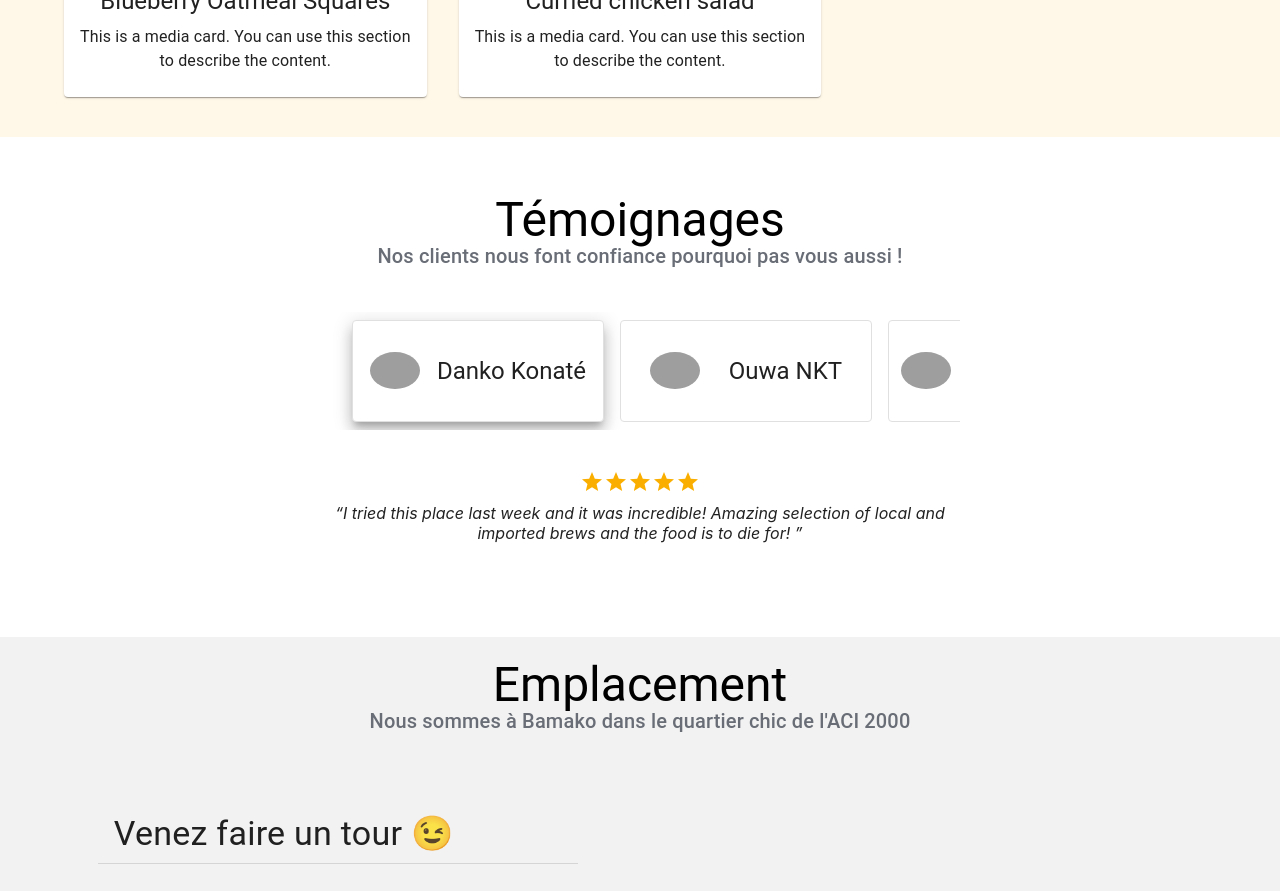
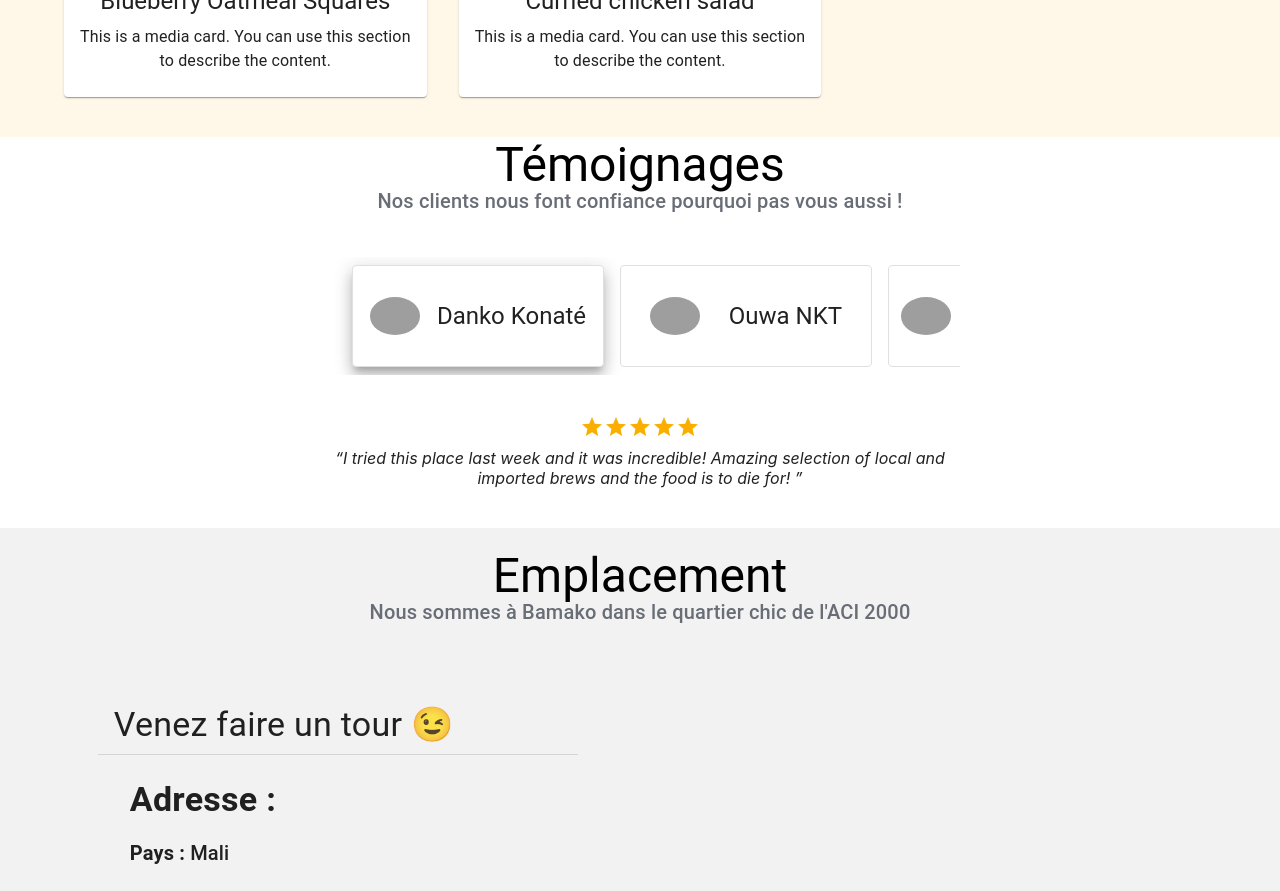
Before and after one commit to mamadou-niakate/feelfresh, a React (Create React App) app: page / in a window 1280 px wide. Shown: the part 2560-3451 px from the top of the page. Built offline with nearby package versions, Linux system fonts and the light colour scheme; grey boxes are pictures that could not be loaded.

Commit message:
manage scrolling smoothly  to a section when click on a menu link

```diff
--- a/src/Testimanial/Testimonial.js
+++ b/src/Testimanial/Testimonial.js
@@ -8,14 +8,8 @@ import SectionSubtitle from '../shared/SectionSubtitle';
 
 const useStyles = makeStyles({
    testimonial: {
-        // width: '75%',
-        // margin: 'auto',
-        minHeight: 500,
-        // padding:40,
+        height: '100%',
         backgroundColor: '#FFF',
-        // '& > *': {
-        //     margin: 20,
-        // }
     },
     authorDiv: {
         display: 'flex',
--- a/src/utils/getOffset.js
+++ b/src/utils/getOffset.js
@@ -1,4 +1,4 @@
 
-export function getOffsetY(element, yOffset = -10 ) {
-    return  element.getBoundingClientRect().top
+export function getOffsetY( element ) {
+    return  element.offsetTop - 10
 }
```
